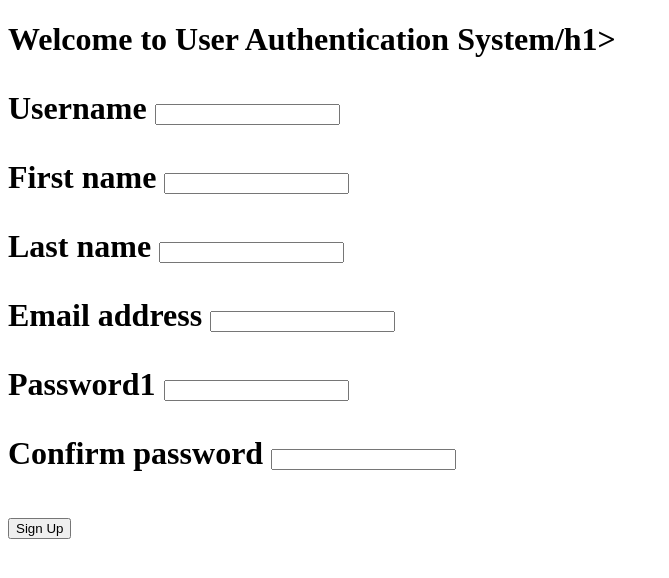
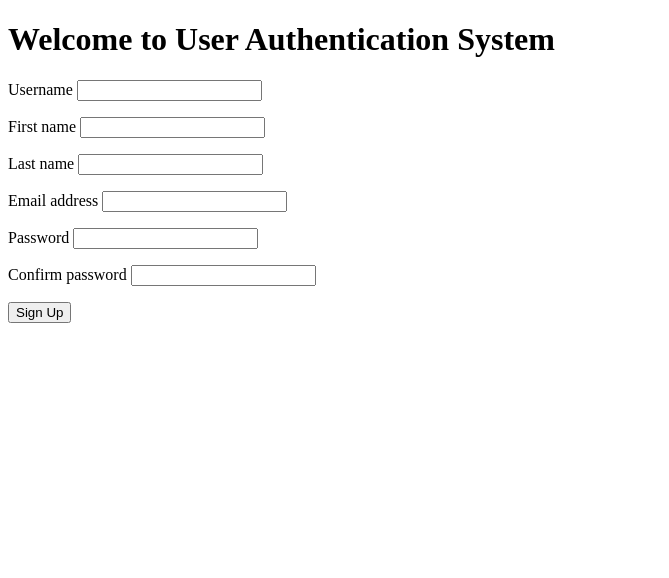
Before and after one commit to Raju-Ahmed-4460/Event_management_system, a Django app: page /user/sign_up/ in a window 1280 px wide. Shown: the top 578 px of the page, without its empty margins (0-669 px from the left). Run offline with Django 5.2, Linux system fonts and the light colour scheme.

Commit message:
Rebuild clear code for customregistration model form

```diff
--- a/core/templates/home.html
+++ b/core/templates/home.html
@@ -9,7 +9,7 @@
     <h1>Welcome</h1>
 
     {% if user.is_authenticated %}
-    {{user}}
+    {{user.username}}
     <form action="{% url 'logout' %}" method="POST">
         {% csrf_token %}
         <button type="submit">Logout</button>
--- a/user/forms.py
+++ b/user/forms.py
@@ -16,30 +16,19 @@ class RegisterForm(UserCreationForm):
 
 
 class CustomRegistrationForm(forms.ModelForm):
-    password1=forms.CharField(widget=forms.PasswordInput)
+    password=forms.CharField(widget=forms.PasswordInput)
     confirm_password=forms.CharField(widget=forms.PasswordInput)
 
     class Meta:
         model=User
-        fields=['username','first_name','last_name','email','password1','confirm_password']
-    def clean_password1(self):
-            password1=self.cleaned_data.get('password1')
-            errors=[]
-            if len(password1) <8:
-                errors.append("Password must be at least 8 character long")
-            if "abc" not in password1:
-                errors.append("Password must cotain uppercase lowercase letter and special character")
-
-            if errors:
-                 raise forms.ValidationError(errors)
-            return password1
+        fields=['username','first_name','last_name','email']
 
     def clean(self): # non field error
          cleaned_data=super().clean()
-         password1=self.cleaned_data.get("password1")
-         confirm_password=self.cleaned_data.get("confirm_password")
+         p1=cleaned_data.get("password")
+         p2=cleaned_data.get("confirm_password")
 
-         if password1 != confirm_password:
+         if p1 and p2 and p1!=p2:
               raise forms.ValidationError("password are not same")
 
          return cleaned_data
--- a/user/templates/registration/sign_up.html
+++ b/user/templates/registration/sign_up.html
@@ -10,7 +10,10 @@
 </head>
 <body>
 
-    <h1>Welcome to User Authentication System/h1>
+    <h1>Welcome to User Authentication System</h1>
+
+
+
     <div>
             {% if messages %}
 
@@ -21,6 +24,12 @@
 
             {% endif %}
         </div>
+
+
+
+
+
+
     <form action="" method="POST">
         {% csrf_token %}
 
--- a/user/views.py
+++ b/user/views.py
@@ -11,7 +11,9 @@ def sign_up(request):
     if request.method =="POST":
         form=CustomRegistrationForm(request.POST)
         if form.is_valid():
-            form.save()
+            user=form.save(commit=False)
+            user.set_password(form.cleaned_data.get('password'))
+            user.save()
             messages.success(request," User Registration sucessfull")
 
     else:
@@ -32,6 +34,8 @@ def user_login(request):
         if user is not None:
             login(request,user)
             return redirect('home1')
+        else:
+            messages.error(request,"Login faild")
 
 
     return render(request,"registration/login.html")
```
Also changed, not shown: user/templates/registration/login.html (+11 -0 lines).
